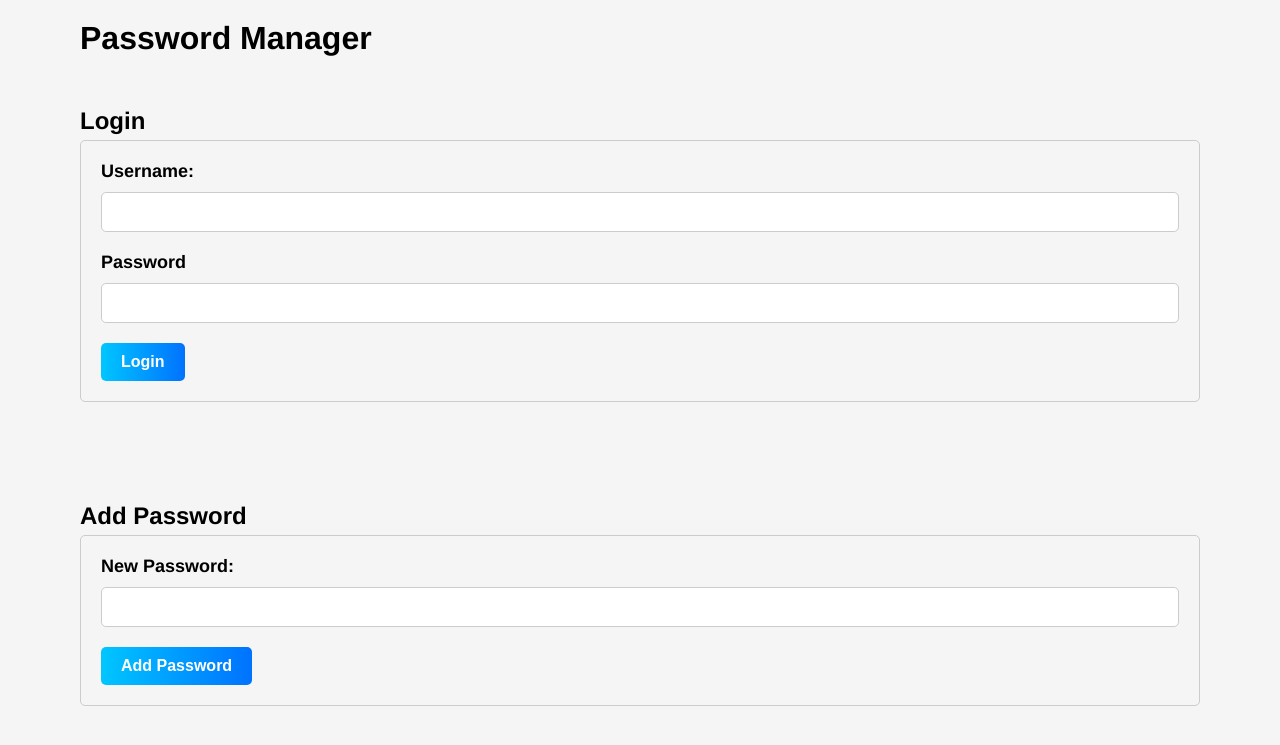
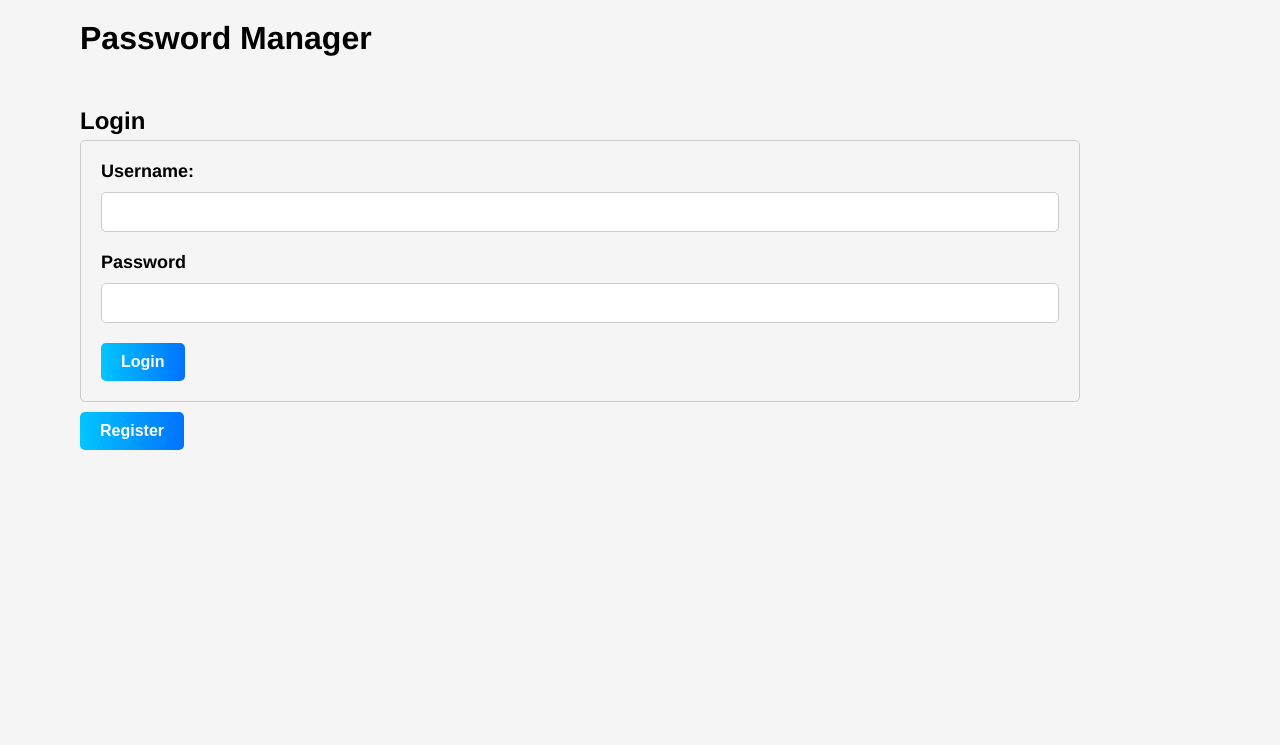
Before and after one commit to jjoeldaniel/Password-Manager, a Flask app: page / in a window 1280 px wide. Shown: the top 745 px of the page. Run offline with Flask 2, Linux system fonts and the light colour scheme.

Commit message:
added even more css and html design

```diff
--- a/static/css/index.css
+++ b/static/css/index.css
@@ -8,7 +8,8 @@ body {
   background-color: #f5f5f5;
   font-family: "Helvetica Neue", sans-serif;
   margin-left: 80px;
-  margin-right: 80px;
+  margin-right: 200px;
+
 }
 
 h1 {
@@ -102,6 +103,15 @@ button[type="submit"]:hover {
   background-color: #ffcdd2;
   color: #c62828;
 }
+
+.submit {
+  display: flex;
+  flex-direction: column-reverse;
+  align-items: flex-end;
+  text-align: center;
+  margin-top: 10px;
+}
+
 @media only screen and (max-width: 500px) {
   .form-container,
   .table-container {
--- a/templates/index.html
+++ b/templates/index.html
@@ -12,8 +12,9 @@
   </head>
   <body>
     <h1>Password Manager</h1>
+
+    <div class="form">
       <h2>Login</h2>
-
       <form id="login-form">
         <label for="username">Username:</label>
         <input type="text" id="username" name="username" required />
@@ -23,14 +24,9 @@
         <br />
         <button type="submit">Login</button>
       </form>
+    </div>
 
-    <h2 class="title2">Add Password</h2>
-    <form id="add-password-form">
-      <label for="new-password">New Password:</label>
-      <input type="password" id="new-password" name="new-password" required />
-      <br />
-      <button type="submit">Add Password</button>
-    </form>
+    <button class='submit' type="submit" >Register</button>
 
     <script>
       const loginForm = document.getElementById("login-form");
```
Lines whose indentation alone changed are shown as unchanged.
